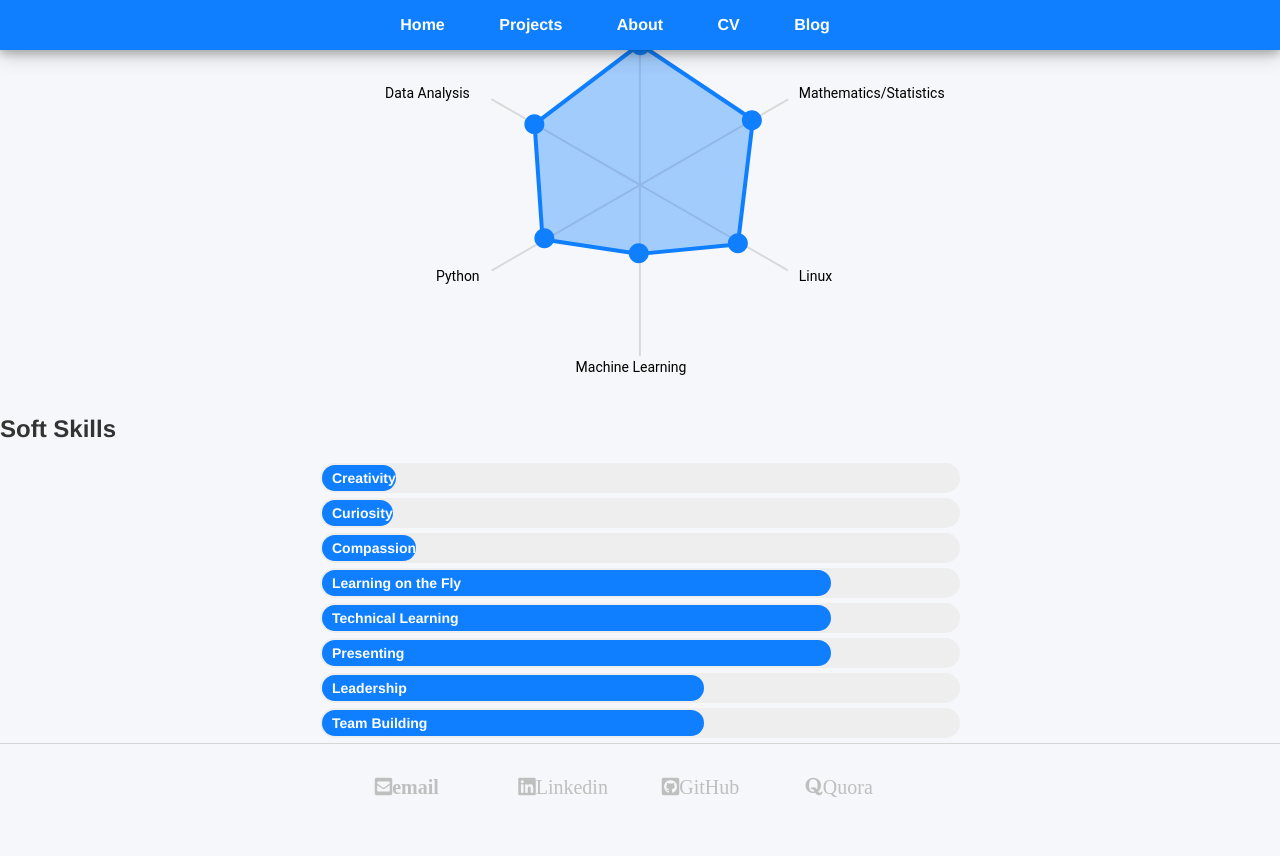
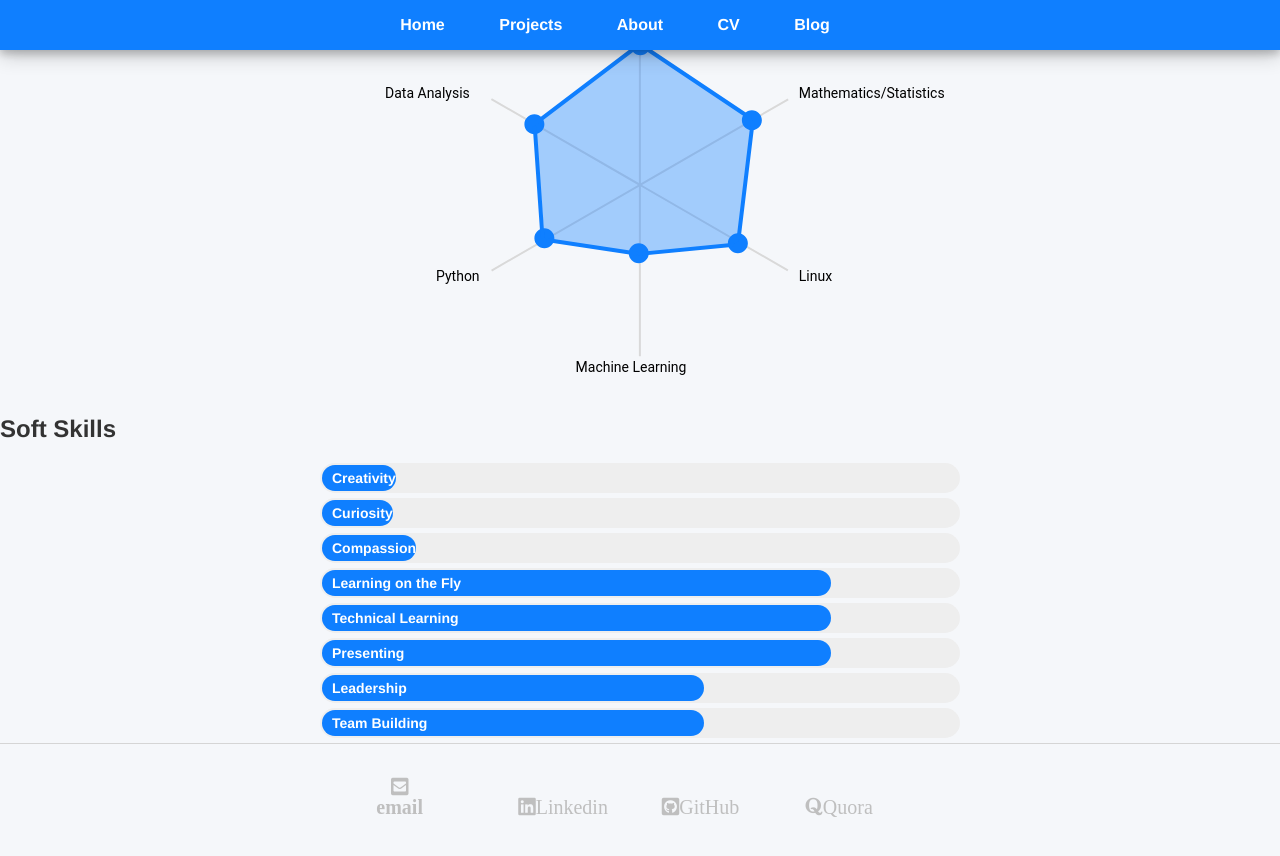
Before and after one commit to mayabenowitz/mayabenowitz.github.io, a Jekyll site: the page built from index.html, in a window 1280 px wide and 900 px high, scrolled down 1652 px. Shown: the top 856 px of the window. Built offline with Jekyll 4.4.1, drawn with Linux system fonts in a browser that asks for light colours; nearby versions of some CDN libraries.

Commit message:
Update default.html

```diff
--- a/_layouts/default.html
+++ b/_layouts/default.html
@@ -48,8 +48,8 @@
 			</div><!-- /.container -->
 			<footer>
 	    		<ul>
-	        		<li><a href="mailto:mayabenowitz@gmail.com" style="font-size: 20px; color: #bfbfbf" class="fas fa-envelope-square">&zwnj;email</a></li>
-				<li><a href="https://linkedin.com/in/maya-benowitz" style="font-size: 20px; color: #bfbfbf" class="fab fa-linkedin">&#8205;Linkedin</a></li>
+	        		<li><a href="mailto:mayabenowitz@gmail.com" style="font-size: 20px; color: #bfbfbf" class="fas fa-envelope-square">&#8205; email</a></li>
+				<li><a href="https://linkedin.com/in/maya-benowitz" style="font-size: 20px; color: #bfbfbf" class="fab fa-linkedin">Linkedin</a></li>
 	  			<li><a href="https://github.com/mayabenowitz" style="font-size: 20px; color: #bfbfbf" class="fab fa-github-square">GitHub</a></li>
 				<li><a href="https://quora.com/profile/M-P-Benowitz-1" style="font-size: 20px; color: #bfbfbf" class="fab fa-quora">Quora</a></li>
 			</ul>
```
